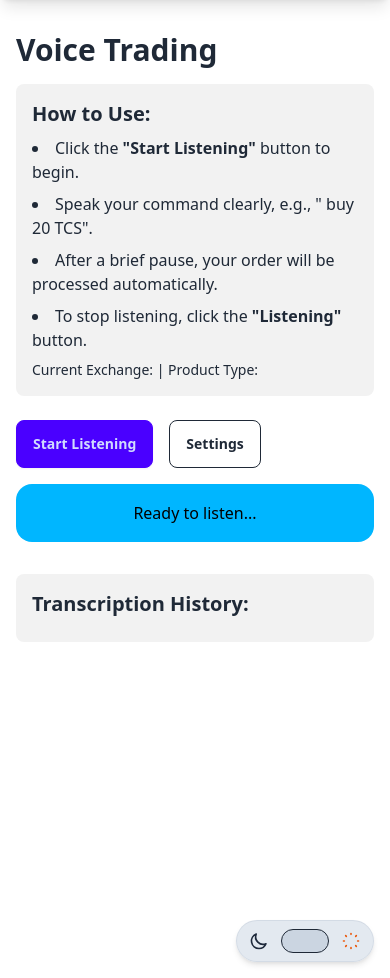
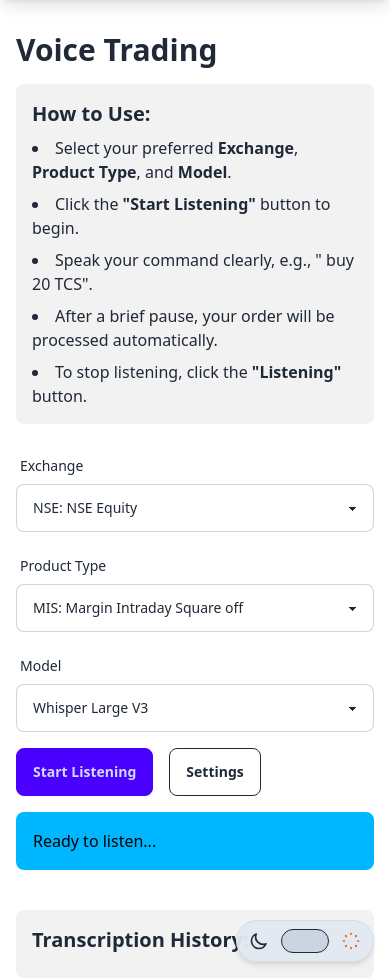
Before and after one commit to marketcalls/OpenTerminal, a Flask app: template templates/voice.html in a window 390 px wide. Shown: the part 64-1042 px from the top of the page. Run offline with Flask 3, Linux system fonts and the light colour scheme; the template is opened without the code that fills it, so the values that code supplies are empty; some libraries are stand-ins or nearby versions.

Commit message:
Fix for Audio Transcription

```diff
--- a/app.py
+++ b/app.py
@@ -10,6 +10,9 @@ import pytz
 from flask_wtf.csrf import CSRFProtect
 from flask_session import Session
 from werkzeug.middleware.proxy_fix import ProxyFix
+import logging
+
+logger = logging.getLogger(__name__)
 
 def create_app():
     app = Flask(__name__, static_folder='static')
@@ -31,7 +34,7 @@ def create_app():
         (funds_bp, None),
         (books_bp, None),
         (orders_bp, '/api'),
-        (voice_bp, '/voice'),
+        (voice_bp, '/voice'),  # Keep the /voice prefix
     ]
 
     for blueprint, url_prefix in blueprints:
--- a/templates/voice.html
+++ b/templates/voice.html
@@ -8,16 +8,76 @@
     <div class="mb-6 bg-base-200 p-4 rounded-lg">
         <h2 class="text-xl font-semibold mb-2">How to Use:</h2>
         <ul class="list-disc list-inside text-base-content space-y-2">
+            <li>Select your preferred <strong>Exchange</strong>, <strong>Product Type</strong>, and <strong>Model</strong>.</li>
             <li>Click the <strong>"Start Listening"</strong> button to begin.</li>
             <li>Speak your command clearly, e.g., "{{ settings.voice_activate_commands|replace('["', '')|replace('"]', '') }} buy 20 TCS".</li>
             <li>After a brief pause, your order will be processed automatically.</li>
             <li>To stop listening, click the <strong>"Listening"</strong> button.</li>
         </ul>
-        <p class="mt-2 text-sm">Current Exchange: <strong>{{ settings.preferred_exchange }}</strong> | Product Type: <strong>{{ settings.preferred_product_type }}</strong></p>
     </div>
 
     <!-- Trading Controls -->
     <div class="flex flex-col gap-4">
+        <!-- Trading Settings -->
+        <div class="grid grid-cols-1 md:grid-cols-3 gap-4">
+            <!-- Exchange Selection -->
+            <div class="form-control">
+                <label class="label">
+                    <span class="label-text">Exchange</span>
+                </label>
+                <select id="exchange" class="select select-bordered w-full">
+                    <option value="NSE" {% if settings.preferred_exchange == 'NSE' %}selected{% endif %}>
+                        NSE: NSE Equity
+                    </option>
+                    <option value="BSE" {% if settings.preferred_exchange == 'BSE' %}selected{% endif %}>
+                        BSE: BSE Equity
+                    </option>
+                    <option value="NFO" {% if settings.preferred_exchange == 'NFO' %}selected{% endif %}>
+                        NFO: NSE F&O
+                    </option>
+                    <option value="CDS" {% if settings.preferred_exchange == 'CDS' %}selected{% endif %}>
+                        CDS: NSE Currency
+                    </option>
+                </select>
+            </div>
+
+            <!-- Product Type Selection -->
+            <div class="form-control">
+                <label class="label">
+                    <span class="label-text">Product Type</span>
+                </label>
+                <select id="productType" class="select select-bordered w-full">
+                    <option value="MIS" {% if settings.preferred_product_type == 'MIS' %}selected{% endif %}>
+                        MIS: Margin Intraday Square off
+                    </option>
+                    <option value="CNC" {% if settings.preferred_product_type == 'CNC' %}selected{% endif %}>
+                        CNC: Cash & Carry for equity
+                    </option>
+                    <option value="NRML" {% if settings.preferred_product_type == 'NRML' %}selected{% endif %}>
+                        NRML: Normal for F&O
+                    </option>
+                </select>
+            </div>
+
+            <!-- Model Selection -->
+            <div class="form-control">
+                <label class="label">
+                    <span class="label-text">Model</span>
+                </label>
+                <select id="model" class="select select-bordered w-full">
+                    <option value="whisper-large-v3" {% if settings.preferred_model == 'whisper-large-v3' %}selected{% endif %}>
+                        Whisper Large V3
+                    </option>
+                    <option value="whisper-large-v3-turbo" {% if settings.preferred_model == 'whisper-large-v3-turbo' %}selected{% endif %}>
+                        Whisper Large V3 Turbo
+                    </option>
+                    <option value="distil-whisper-large-v3-en" {% if settings.preferred_model == 'distil-whisper-large-v3-en' %}selected{% endif %}>
+                        Distil Whisper Large V3 (English)
+                    </option>
+                </select>
+            </div>
+        </div>
+
         <!-- Listening Controls -->
         <div class="flex items-center gap-4">
             <button id="toggleButton" class="btn btn-primary">
@@ -44,12 +104,104 @@
     </div>
 </div>
 
-<!-- Add JavaScript for voice functionality -->
+<!-- Toast Container -->
+<div id="toastContainer" class="toast toast-end z-50">
+    <!-- Toasts will be added here dynamically -->
+</div>
+
+<style>
+.toast {
+    position: fixed;
+    right: 1rem;
+    top: 1rem;
+    z-index: 1000;
+}
+
+.fade-out {
+    opacity: 0;
+    transition: opacity 0.3s ease-in-out;
+}
+
+.alert {
+    display: flex;
+    align-items: center;
+    padding: 1rem;
+    border-radius: 0.5rem;
+    margin-bottom: 0.5rem;
+    animation: slide-in 0.3s ease-out;
+}
+
+@keyframes slide-in {
+    from {
+        transform: translateX(100%);
+        opacity: 0;
+    }
+    to {
+        transform: translateX(0);
+        opacity: 1;
+    }
+}
+</style>
+
 <script>
+// Get CSRF token from meta tag
+const csrfToken = document.querySelector('meta[name="csrf-token"]').getAttribute('content');
+
+function showToast(message, type = 'info') {
+    const toast = document.createElement('div');
+    toast.className = `alert ${
+        type === 'success' ? 'alert-success' :
+        type === 'error' ? 'alert-error' :
+        type === 'warning' ? 'alert-warning' :
+        'alert-info'
+    } mb-2`;
+
+    // Create toast content with icon
+    const icon = document.createElement('span');
+    if (type === 'success') {
+        icon.innerHTML = `
+            <svg xmlns="http://www.w3.org/2000/svg" class="h-6 w-6" fill="none" viewBox="0 0 24 24" stroke="currentColor">
+                <path stroke-linecap="round" stroke-linejoin="round" stroke-width="2" d="M9 12l2 2 4-4m6 2a9 9 0 11-18 0 9 9 0 0118 0z" />
+            </svg>`;
+    } else if (type === 'error') {
+        icon.innerHTML = `
+            <svg xmlns="http://www.w3.org/2000/svg" class="h-6 w-6" fill="none" viewBox="0 0 24 24" stroke="currentColor">
+                <path stroke-linecap="round" stroke-linejoin="round" stroke-width="2" d="M10 14l2-2m0 0l2-2m-2 2l-2-2m2 2l2 2m7-2a9 9 0 11-18 0 9 9 0 0118 0z" />
+            </svg>`;
+    }
+
+    const messageSpan = document.createElement('span');
+    messageSpan.textContent = message;
+
+    toast.appendChild(icon);
+    toast.appendChild(messageSpan);
+
+    // Add close button
+    const closeButton = document.createElement('button');
+    closeButton.className = 'btn btn-ghost btn-xs';
+    closeButton.innerHTML = '×';
+    closeButton.onclick = () => toast.remove();
+    toast.appendChild(closeButton);
+
+    // Add to container
+    const container = document.getElementById('toastContainer');
+    container.appendChild(toast);
+
+    // Auto-remove after 3 seconds
+    setTimeout(() => {
+        toast.classList.add('fade-out');
+        setTimeout(() => toast.remove(), 300);
+    }, 3000);
+}
+
 const toggleButton = document.getElementById('toggleButton');
 const transcriptionHistoryElement = document.getElementById('transcriptionHistory');
 const statusElement = document.getElementById('status');
 const flashMessagesElement = document.getElementById('flashMessages');
+const exchangeSelect = document.getElementById('exchange');
+const productTypeSelect = document.getElementById('productType');
+const modelSelect = document.getElementById('model');
+
 let mediaRecorder;
 let isListening = false;
 let audioContext;
@@ -63,19 +215,6 @@ const SILENCE_DURATION = 1000; // 1 second of silence
 
 function updateStatus(message) {
     statusElement.textContent = message;
-}
-
-function showFlashMessage(message, type) {
-    const flashDiv = document.createElement('div');
-    flashDiv.className = `alert ${
-        type === 'buy' ? 'alert-success' :
-        type === 'sell' ? 'alert-error' :
-        type === 'error' ? 'alert-warning' :
-        'alert-info'
-    } mb-4`;
-    flashDiv.textContent = message;
-    flashMessagesElement.appendChild(flashDiv);
-    setTimeout(() => flashDiv.remove(), 5000);
 }
 
 function addTranscriptionEntry(transcription, orderResponse, action, quantity, symbol, timestamp) {
@@ -119,10 +258,11 @@ function addTranscriptionEntry(transcription, orderResponse, action, quantity, s
         if (orderResponse.error) {
             orderP.className = 'text-warning';
             orderP.textContent = `Order Error: ${orderResponse.error}`;
+            showToast(orderResponse.error, 'error');
         } else {
             orderP.className = action?.toLowerCase() === 'buy' ? 'text-success' : 'text-error';
             orderP.textContent = `Order Placed - ID: ${orderResponse.orderid}`;
-            showFlashMessage(`${action} order placed successfully`, action?.toLowerCase());
+            showToast(`${action} order placed successfully`, 'success');
         }
         entryDiv.appendChild(orderP);
     }
@@ -133,19 +273,38 @@ function addTranscriptionEntry(transcription, orderResponse, action, quantity, s
 async function sendAudioToServer(audioBlob) {
     const formData = new FormData();
     formData.append('file', audioBlob, 'audio.webm');
+    formData.append('exchange', exchangeSelect.value);
+    formData.append('product_type', productTypeSelect.value);
+    formData.append('model', modelSelect.value);
 
     try {
-        const response = await fetch('{{ url_for("voice.transcribe") }}', {
+        updateStatus('Processing audio...');
+        const response = await fetch('/voice/transcribe', {
             method: 'POST',
-            body: formData
+            headers: {
+                'X-CSRFToken': csrfToken  // Add CSRF token to headers
+            },
+            body: formData,
+            credentials: 'same-origin'  // Required for CSRF
         });
 
-        if (!response.ok) {
-            const errorData = await response.json();
-            throw new Error(errorData.error || `HTTP error! status: ${response.status}`);
+        let data;
+        try {
+            const text = await response.text();
+            try {
+                data = JSON.parse(text);
+            } catch (e) {
+                console.error('Server response:', text);
+                throw new Error('Invalid JSON response from server');
+            }
+        } catch (e) {
+            throw new Error('Failed to parse server response');
         }
 
-        const data = await response.json();
+        if (!response.ok) {
+            throw new Error(data.error || 'Failed to process audio');
+        }
+
         const timestamp = new Date().toLocaleString();
         addTranscriptionEntry(
             data.text,
@@ -158,8 +317,8 @@ async function sendAudioToServer(audioBlob) {
         updateStatus('Transcription and order processing complete');
     } catch (error) {
         console.error('Error processing audio:', error);
-        updateStatus(`Error: ${error.message}`);
-        showFlashMessage(`Error: ${error.message}. Please try again.`, 'error');
+        updateStatus('Ready to listen...');
+        showToast(error.message, 'error');
     }
 }
 
@@ -178,8 +337,10 @@ async function startListening() {
         };
 
         mediaRecorder.onstop = async () => {
-            const audioBlob = new Blob(audioChunks, { type: 'audio/webm' });
-            await sendAudioToServer(audioBlob);
+            if (audioChunks.length > 0) {
+                const audioBlob = new Blob(audioChunks, { type: 'audio/webm' });
+                await sendAudioToServer(audioBlob);
+            }
             audioChunks = [];
             if (audioContext) {
                 audioContext.close();
@@ -202,7 +363,7 @@ async function startListening() {
     } catch (error) {
         console.error('Error accessing microphone:', error);
         updateStatus('Error accessing microphone');
-        showFlashMessage('Failed to access the microphone. Please ensure you have given permission and try again.', 'error');
+        showToast('Failed to access the microphone. Please ensure you have given permission and try again.', 'error');
     }
 }
 
```
Also changed, not shown: routes/voice/routes.py (+98 -39 lines), routes/voice/services/voice_service.py (+39 -77 lines).
